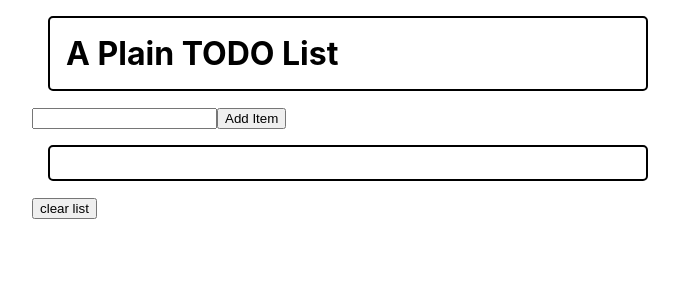
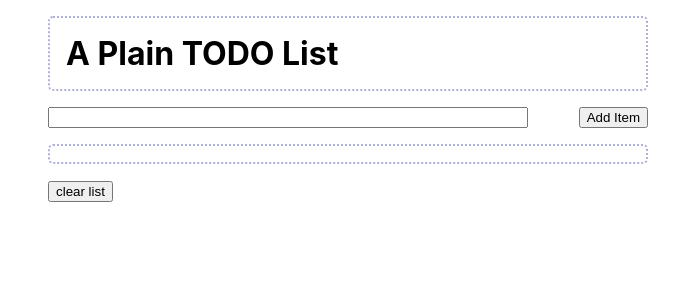
Before and after one commit to JanZaion/plaintodo, a Next.js app: page / in a window 1280 px wide. Shown: the top 300 px of the page, without its empty margins (292-971 px from the left). Built offline with nearby package versions, Linux system fonts and the light colour scheme.

Commit message:
add styling

```diff
--- a/pages/index.tsx
+++ b/pages/index.tsx
@@ -8,14 +8,12 @@ const Home: NextPage = () => {
   return (
     <main className={styles.main}>
       <Head>
-        <title>Create Next App</title>
-        <meta name="description" content="Generated by create next app" />
+        <title>A plain TODO List</title>
+        <meta name="description" content="A plain TODO List" />
         <link rel="icon" href="/favicon.ico" />
       </Head>
-      <div className={styles.content}>
-        <Header />
-        <AppContainer />
-      </div>
+      <Header />
+      <AppContainer />
     </main>
   );
 };
--- a/src/AddButton.tsx
+++ b/src/AddButton.tsx
@@ -1,5 +1,6 @@
 import { useEffect } from 'react';
 import { Todo } from '../types/types';
+import styles from '../styles/Home.module.scss';
 
 type Props = {
   todos: Todo[];
@@ -28,7 +29,11 @@ const AddButton = (props: Props) => {
     return () => document.removeEventListener('keydown', listener);
   }, [todos, todo]); //eslint-disable-line
 
-  return <button onClick={() => addItem()}>Add Item</button>;
+  return (
+    <button onClick={() => addItem()} className={styles.addButton}>
+      Add Item
+    </button>
+  );
 };
 
 export default AddButton;
--- a/src/AddForm.tsx
+++ b/src/AddForm.tsx
@@ -1,9 +1,11 @@
+import styles from '../styles/Home.module.scss';
+
 type Props = { todo: string; setTodo: (todo: string) => void };
 
 const AddForm = (props: Props) => {
   const { setTodo, todo } = props;
 
-  return <input type="text" value={todo} onChange={(e) => setTodo(e.target.value)} />;
+  return <input type="text" value={todo} onChange={(e) => setTodo(e.target.value)} className={styles.addForm} />;
 };
 
 export default AddForm;
--- a/src/AddSection.tsx
+++ b/src/AddSection.tsx
@@ -2,6 +2,7 @@ import AddButton from './AddButton';
 import AddForm from './AddForm';
 import { useState } from 'react';
 import { Todo } from '../types/types';
+import styles from '../styles/Home.module.scss';
 
 type Props = {
   todos: Todo[];
@@ -13,7 +14,7 @@ const AddSection = (props: Props) => {
   const [todo, setTodo] = useState('');
 
   return (
-    <div>
+    <div className={styles.addSection}>
       <AddForm setTodo={setTodo} todo={todo} />
       <AddButton setTodos={setTodos} todos={todos} todo={todo} setTodo={setTodo} />
     </div>
--- a/src/AppContainer.tsx
+++ b/src/AppContainer.tsx
@@ -10,12 +10,16 @@ const AppContainer = () => {
   return (
     <>
       <AddSection setTodos={setTodos} todos={todos} />
-      <ul className={styles.appContainer}>
-        {todos.map((e: Todo, i: number) => (
-          <Item content={e.todo} key={i} i={i} setTodos={setTodos} todos={todos} />
-        ))}
-      </ul>
-      <button onClick={() => setTodos([])}>clear list</button>
+      <div className={styles.appContainer}>
+        <ul>
+          {todos.map((e: Todo, i: number) => (
+            <Item content={e.todo} key={i} i={i} setTodos={setTodos} todos={todos} />
+          ))}
+        </ul>
+      </div>
+      <div className={styles.clear}>
+        <button onClick={() => setTodos([])}>clear list</button>
+      </div>
     </>
   );
 };
--- a/src/Item.tsx
+++ b/src/Item.tsx
@@ -15,7 +15,7 @@ const Item = (props: Props) => {
           setTodos([...todos]);
         }}
         checked={todos[i].checked}
-      ></input>
+      />
     </li>
   );
 };
--- a/styles/Home.module.scss
+++ b/styles/Home.module.scss
@@ -1,5 +1,4 @@
 .main {
-  // padding: 4rem 0;
   flex: 1;
   display: flex;
   flex-direction: column;
@@ -7,14 +6,41 @@
   align-items: center;
 }
 
-.content {
+.addSection,
+.clear,
+.header,
+.appContainer {
+  width: 600px;
+}
+
+@media only screen and (max-width: 600px) {
+  .addSection,
+  .clear,
+  .header,
+  .appContainer {
+    width: 80%;
+  }
 }
 
 .header,
 .appContainer {
-  border: 2px solid black;
+  border: 2px dotted rgb(175, 175, 219);
   border-radius: 5px;
-  width: 600px;
   margin: 1rem;
+}
+
+.header {
   padding: 1rem;
 }
+
+.addSection {
+  display: flex;
+}
+
+.addForm {
+  width: 80%;
+}
+
+.addButton {
+  margin-left: auto;
+}
```
